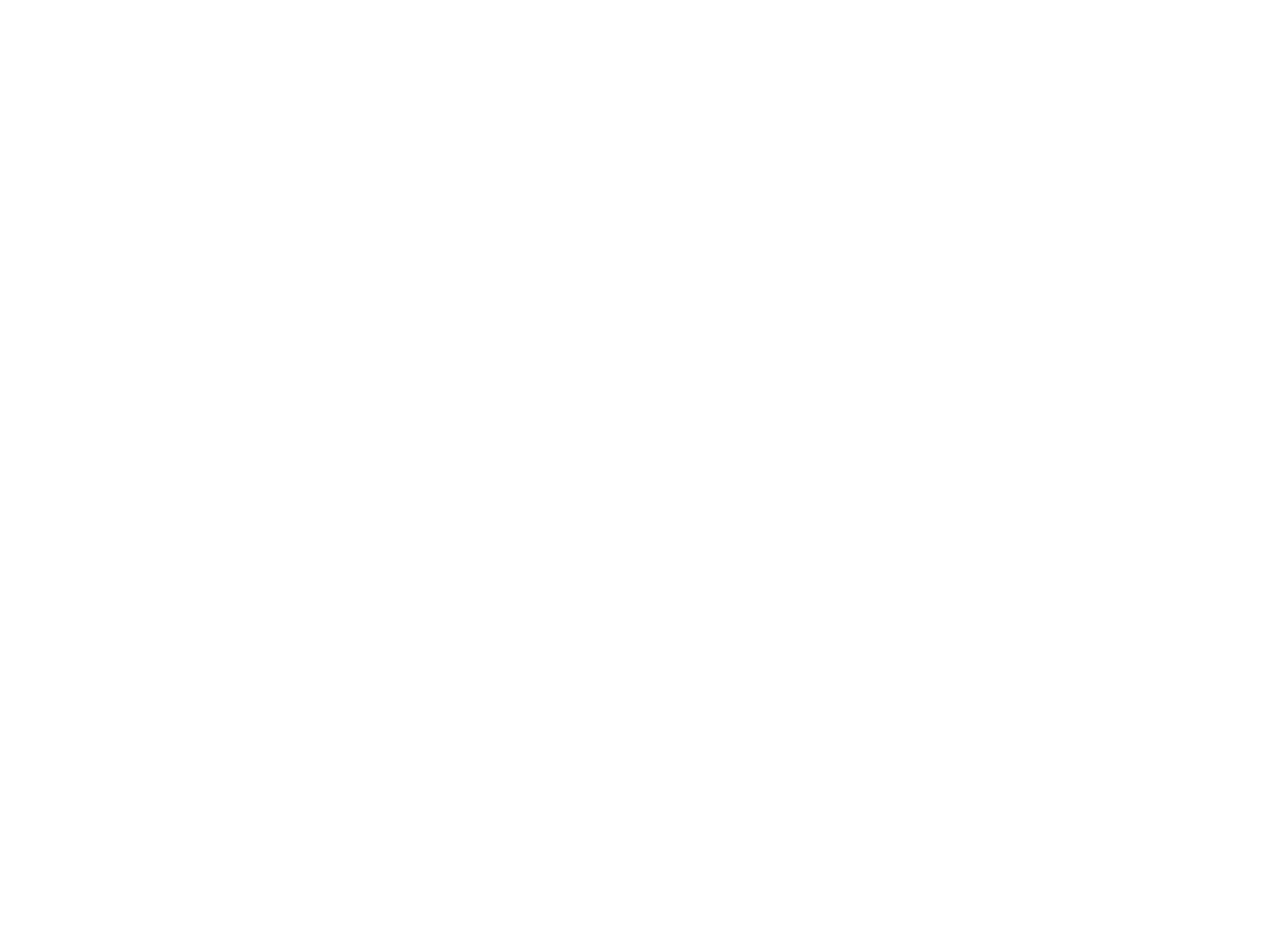
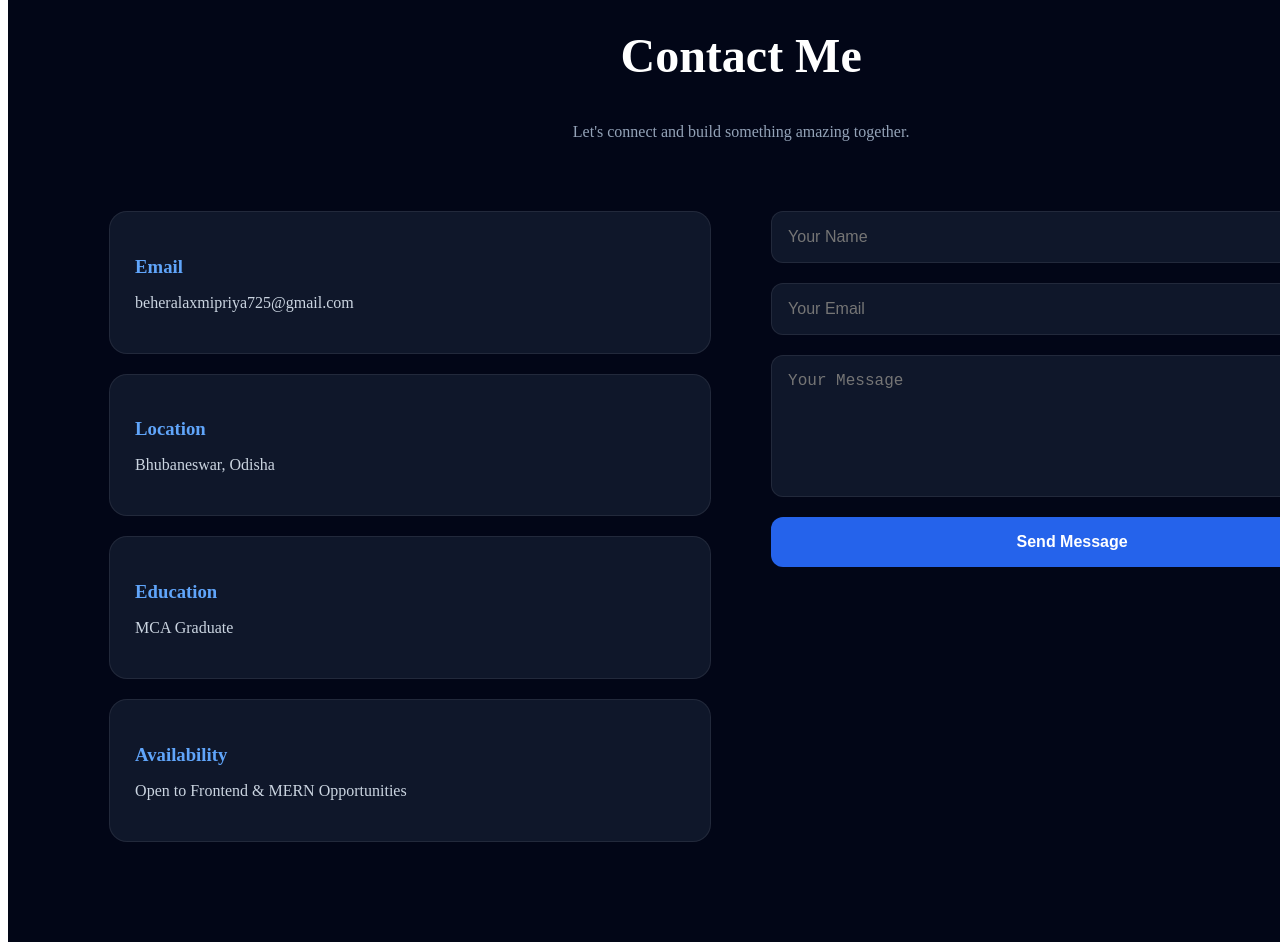
Before and after one commit to laxmipriyabehera/Portfolio, a React app: page / in a window 1280 px wide. Shown: the part 3820-4770 px from the top of the page. Before the commit the page ends 3716 px from the top, so only its background shows below. Built offline with nearby package versions, Linux system fonts and the light colour scheme; the HTML template or start-up script is replaced by a standard one.

Commit message:
Create professional Contact section

```diff
--- a/src/App.jsx
+++ b/src/App.jsx
@@ -2,7 +2,8 @@
 import Hero from "./components/Hero/Hero";
 import About from "./components/About/About";
 import Skills from "./components/Skills/Skills";
-import Projects from "./components/Projects/Projects"
+import Projects from "./components/Projects/Projects";
+import Contacts from "./components/Contacts/Contacts";
 function App(){
     return(
       <>
@@ -11,6 +12,7 @@
       <About />
       <Skills />
       <Projects />
+      <Contacts />
       </>
     );
 }
--- /dev/null
+++ b/src/components/Contacts/Contacts.css
@@ -0,0 +1,135 @@
+.contact{
+
+    padding:100px 8%;
+    background:#020617;
+    color:white;
+    width:100%;
+}
+
+.contact-heading{
+
+    text-align:center;
+    margin-bottom:70px;
+}
+
+.contact-heading h2{
+
+    font-size:3rem;
+}
+
+.contact-heading p{
+
+    color:#94A3B8;
+    margin-top:10px;
+}
+
+.contact-container{
+
+    display:grid;
+    grid-template-columns:1fr 1fr;
+    gap:60px;
+}
+
+.contact-info{
+
+    display:flex;
+    flex-direction:column;
+    gap:20px;
+}
+
+.info-card{
+
+    background:#0F172A;
+
+    padding:25px;
+
+    border-radius:18px;
+
+    border:1px solid rgba(255,255,255,.08);
+
+    transition:.3s;
+}
+
+.info-card:hover{
+
+    transform:translateY(-8px);
+
+    box-shadow:0 10px 30px rgba(37,99,235,.35);
+}
+
+.info-card h3{
+
+    color:#60A5FA;
+    margin-bottom:10px;
+}
+
+.info-card p{
+
+    color:#CBD5E1;
+}
+
+.contact-form{
+
+    display:flex;
+    flex-direction:column;
+    gap:20px;
+}
+
+.contact-form input,
+.contact-form textarea{
+
+    padding:16px;
+
+    background:#0F172A;
+
+    color:white;
+
+    border:1px solid rgba(255,255,255,.08);
+
+    border-radius:12px;
+
+    outline:none;
+
+    font-size:16px;
+}
+
+.contact-form input:focus,
+.contact-form textarea:focus{
+
+    border-color:#2563EB;
+}
+
+.contact-form button{
+
+    padding:16px;
+
+    background:#2563EB;
+
+    color:white;
+
+    border:none;
+
+    border-radius:12px;
+
+    cursor:pointer;
+
+    font-size:16px;
+
+    font-weight:600;
+
+    transition:.3s;
+}
+
+.contact-form button:hover{
+
+    background:#1D4ED8;
+
+    transform:translateY(-4px);
+}
+
+@media(max-width:900px){
+
+.contact-container{
+
+grid-template-columns:1fr;
+}
--- /dev/null
+++ b/src/components/Contacts/Contacts.jsx
@@ -0,0 +1,71 @@
+import "./Contacts.css";
+
+function Contact() {
+  return (
+    <section className="contact" id="contact">
+
+      <div className="contact-heading">
+        <h2>Contact Me</h2>
+        <p>Let's connect and build something amazing together.</p>
+      </div>
+
+      <div className="contact-container">
+
+        {/* Left Side */}
+
+        <div className="contact-info">
+
+          <div className="info-card">
+            <h3>Email</h3>
+            <p>beheralaxmipriya725@gmail.com</p>
+          </div>
+
+          <div className="info-card">
+            <h3>Location</h3>
+            <p>Bhubaneswar, Odisha</p>
+          </div>
+
+          <div className="info-card">
+            <h3>Education</h3>
+            <p>MCA Graduate</p>
+          </div>
+
+          <div className="info-card">
+            <h3>Availability</h3>
+            <p>Open to Frontend & MERN Opportunities</p>
+          </div>
+
+        </div>
+
+        {/* Right Side */}
+
+        <form className="contact-form">
+
+          <input
+            type="text"
+            placeholder="Your Name"
+          />
+
+          <input
+            type="email"
+            placeholder="Your Email"
+          />
+
+          <textarea
+            rows="6"
+            placeholder="Your Message"
+          ></textarea>
+
+          <button type="submit">
+            Send Message
+          </button>
+
+        </form>
+
+      </div>
+
+    </section>
+  );
+}
+
+export default Contact;
```
